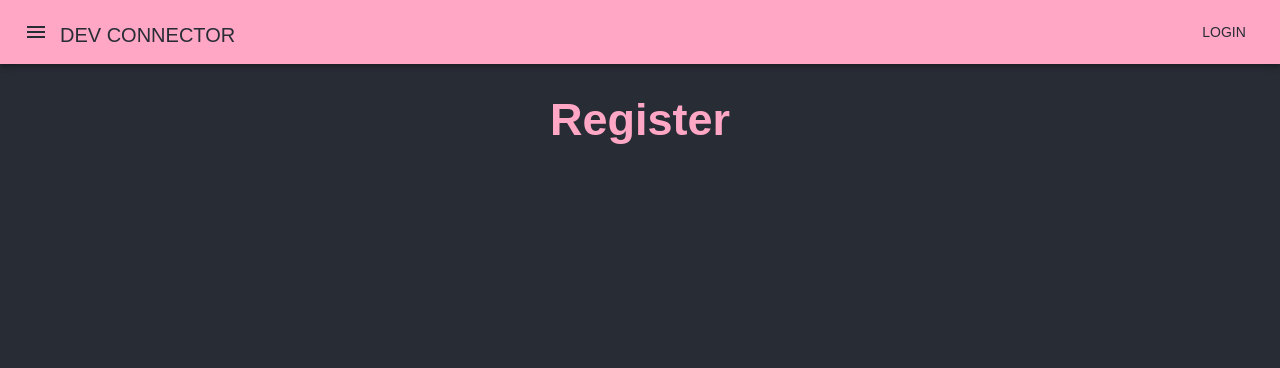
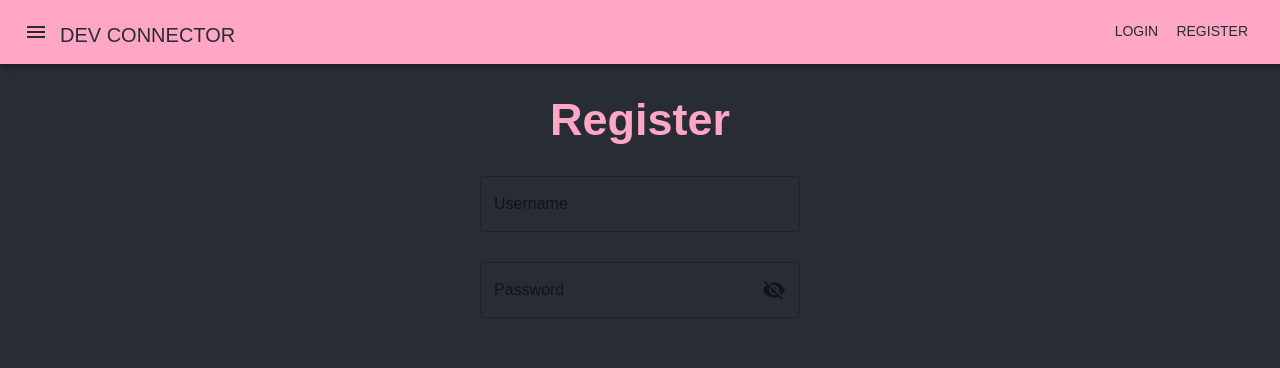
Before and after one commit to Mgrdich/Social_Media_Mini, a React (Create React App) app in the folder client/: page /register in a window 1280 px wide. Shown: the top 368 px of the page. Built offline with nearby package versions, Linux system fonts and the light colour scheme; a web font is replaced by a local one.

Commit message:
Login Register page

```diff
--- a/client/src/Styles/style.css
+++ b/client/src/Styles/style.css
@@ -44,9 +44,6 @@ footer.footer {
 .navbarRoot .navBar .MuiTypography-h6 {
   padding-top: 6px; }
 
-.navbarRoot .navBar .title {
-  flex-grow: 1; }
-
 .landingPage h1 {
   text-align: center; }
 
@@ -67,3 +64,23 @@ footer.footer {
 
 .loginRegister h1 {
   text-align: center; }
+
+.loginRegister .form {
+  margin: 0 auto;
+  width: 25%; }
+
+.loginRegister .form form {
+  display: flex;
+  flex-direction: column; }
+
+.loginRegister .form form .MuiFormControl-root:not(:first-child) {
+  margin-top: 30px; }
+
+.flex {
+  display: flex; }
+
+.flex.spaceBetween {
+  justify-content: space-between; }
+
+.flex.flexGrow {
+  flex-grow: 1; }
--- a/client/src/Styles/style.scss
+++ b/client/src/Styles/style.scss
@@ -18,13 +18,14 @@ body {
   font-family: 'Cambay', sans-serif;
   font-size: 16px;
   color: $primary_color;
+
   h1 {
     font-size: 45px;
   }
 
   a {
     text-decoration: none;
-    color:inherit;
+    color: inherit;
   }
 }
 
@@ -55,10 +56,6 @@ footer {
     .MuiTypography-h6 {
       padding-top: 6px;
     }
-
-    .title {
-      flex-grow: 1;
-    }
   }
 }
 
@@ -66,6 +63,7 @@ footer {
   h1 {
     text-align: center;
   }
+
   p {
     margin-top: 20px;
     margin-bottom: 20px;
@@ -89,4 +87,29 @@ footer {
   h1 {
     text-align: center;
   }
+  .form {
+    margin: 0 auto;
+    width: 25%;
+    form {
+      display: flex;
+      flex-direction: column;
+      .MuiFormControl-root {
+        &:not(:first-child) {
+          margin-top: 30px;
+        }
+      }
+    }
+  }
 }
+
+.flex {
+  display: flex;
+
+  &.spaceBetween {
+    justify-content: space-between;
+  }
+
+  &.flexGrow {
+    flex-grow: 1;
+  }
+}
--- /dev/null
+++ b/client/src/components/Reusable/PasswordField.tsx
@@ -0,0 +1,34 @@
+import React, {useState} from 'react';
+import {VisibilityOff,Visibility} from "@material-ui/icons";
+import {FormControl, IconButton, InputAdornment, InputLabel, OutlinedInput} from "@material-ui/core";
+
+const PasswordField:React.FC = (props) => {
+    const [showPassword, changeShowPassword] = useState<boolean>(false);
+
+    const handleMouseDownPassword = (event: React.MouseEvent<HTMLButtonElement>) => {
+        event.preventDefault();
+    };
+    return (
+        <FormControl  variant="outlined">
+            <InputLabel>Password</InputLabel>
+            <OutlinedInput
+                type={showPassword ? 'text' : 'password'}
+                endAdornment={
+                    <InputAdornment position="end">
+                        <IconButton
+                            aria-label="toggle password visibility"
+                            onClick={()=>changeShowPassword(!showPassword)}
+                            onMouseDown={handleMouseDownPassword}
+                            edge="end"
+                        >
+                            {showPassword ? <Visibility /> : <VisibilityOff />}
+                        </IconButton>
+                    </InputAdornment>
+                }
+                labelWidth={70}
+            />
+        </FormControl>
+    );
+};
+
+export default PasswordField;
--- a/client/src/components/auth/Login.tsx
+++ b/client/src/components/auth/Login.tsx
@@ -1,9 +1,23 @@
 import React from 'react';
+import {TextField} from "@material-ui/core";
+import PasswordField from "../Reusable/PasswordField";
 
 const Login: React.FC = () => {
     return (
         <>
             <h1>Login</h1>
+
+            <div className="form">
+                <form noValidate autoComplete="off">
+                    <TextField
+                        label="Username"
+                        variant="outlined"
+                        color="primary"
+                    />
+                    <PasswordField/>
+                </form>
+            </div>
+
         </>
     );
 };
--- a/client/src/components/auth/Register.tsx
+++ b/client/src/components/auth/Register.tsx
@@ -1,9 +1,22 @@
 import React from 'react';
+import {TextField} from "@material-ui/core";
+import PasswordField from "../Reusable/PasswordField";
 
-const Register:React.FC = () => {
+const Register: React.FC = () => {
     return (
         <>
             <h1>Register</h1>
+            <div className="form">
+                <form noValidate autoComplete="off">
+                    <TextField
+                        label="Username"
+                        variant="outlined"
+                        color="primary"
+                    />
+                    <PasswordField/>
+                </form>
+            </div>
+
         </>
     );
 };
--- a/client/src/components/layout/Header.tsx
+++ b/client/src/components/layout/Header.tsx
@@ -5,9 +5,9 @@ import Typography from '@material-ui/core/Typography';
 import Button from '@material-ui/core/Button';
 import IconButton from '@material-ui/core/IconButton';
 import MenuIcon from '@material-ui/icons/Menu';
-import {NavLink} from "react-router-dom";
+import {Link} from "react-router-dom";
 
-const Header:React.FC = () => {
+const Header: React.FC = () => {
     return (
         <div className="navbarRoot">
             <AppBar position="static" className="navBar">
@@ -15,10 +15,24 @@ const Header:React.FC = () => {
                     <IconButton edge="start" color="secondary" aria-label="menu">
                         <MenuIcon/>
                     </IconButton>
-                    <Typography variant="h6" className="title" color="secondary">
-                       <NavLink to="/">DEV CONNECTOR</NavLink>
-                    </Typography>
-                    <Button color="secondary">Login</Button>
+
+                    <div className="flex spaceBetween flexGrow">
+                        <Link to="/">
+                            <Typography variant="h6" className="title" color="secondary">
+                                DEV CONNECTOR
+                            </Typography>
+                        </Link>
+
+                        <div>
+                            <Link to="/Login">
+                                <Button color="secondary">Login</Button>
+                            </Link>
+                            <Link to="/Register">
+                                <Button color="secondary">Register</Button>
+                            </Link>
+                        </div>
+                    </div>
+
                 </Toolbar>
             </AppBar>
         </div>
```
